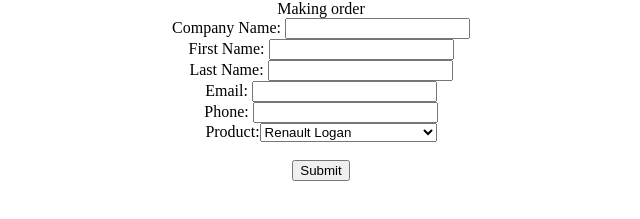
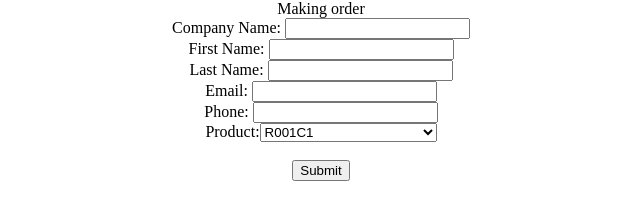
Before and after one commit to DKrulikovski/successMotorsApp, a website: page public/index.html in a window 1280 px wide. Shown: the part 67-286 px from the top of the page, 319-959 px from the left. Drawn offline with Linux system fonts and the light colour scheme.

Commit message:
Update index.html

```diff
--- a/public/index.html
+++ b/public/index.html
@@ -32,7 +32,7 @@
         <label for="phone">Phone:   </label><input required="required" id="phone" maxlength="40" name="phone" size="20" type="phone" /><br>
 
         Product:<select id="00N5g000006rI7R" name="00N5g000006rI7R" type ="text">
-          <option value="R001C1">Renault Logan</option>
+          <option value="Renault Logan">R001C1</option>
           <option value="R002C2">Renault Logan Stepway</option>
           <option value="R003C3">Renault Sandero</option>
           <option value="R004C4">Renault Sandero Stepway</option>
```
